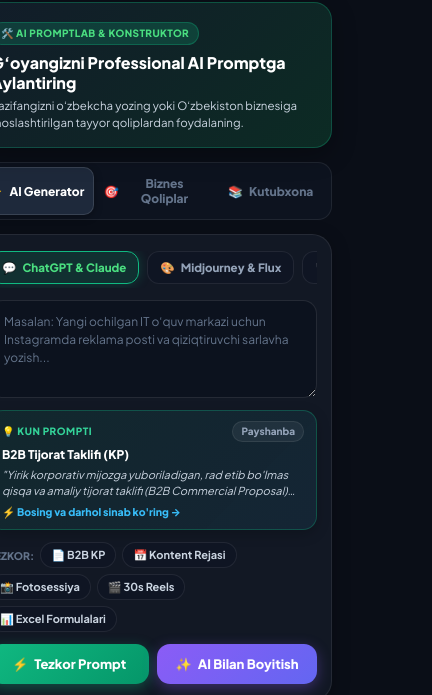
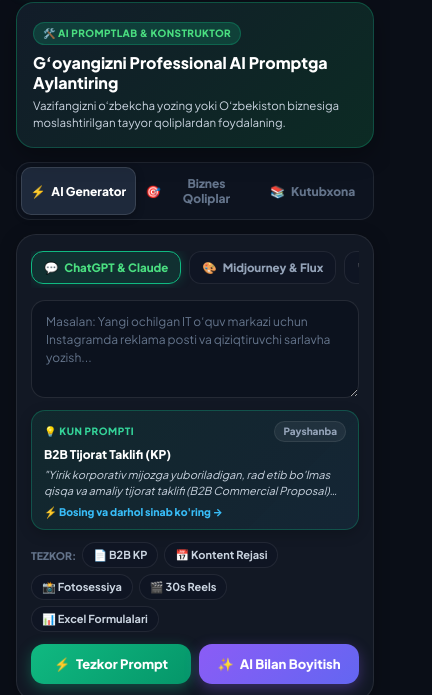
Before and after one commit to gptify/prompt-ustaxonasi, a plain HTML site: page index.html in a window 390 px wide. Shown: the part 72-767 px from the top of the page, 432 px wide, since content can reach past the window. Drawn offline with Linux system fonts and the light colour scheme.

Commit message:
fix(layout): resolve 20% left cutoff on mobile viewports by fixing body flex centering and constraining horizontal scrollbars

```diff
--- a/app.css
+++ b/app.css
@@ -47,14 +47,22 @@
   -webkit-tap-highlight-color: transparent;
 }
 
+html, body {
+  width: 100%;
+  max-width: 100%;
+  margin: 0;
+  padding: 0;
+  overflow-x: hidden;
+  position: relative;
+  -webkit-text-size-adjust: 100%;
+}
+
 body {
   font-family: var(--font-sans);
   background-color: var(--bg-main);
   color: var(--text-primary);
   min-height: 100vh;
-  display: flex;
-  justify-content: center;
-  overflow-x: hidden;
+  min-height: 100dvh;
   line-height: 1.45;
   -webkit-font-smoothing: antialiased;
 }
@@ -63,12 +71,16 @@ body {
 .app-container {
   width: 100%;
   max-width: 500px;
+  min-width: 0;
   min-height: 100vh;
+  min-height: 100dvh;
+  margin: 0 auto;
   background-color: var(--bg-main);
   padding: 12px 16px 95px 16px;
   display: flex;
   flex-direction: column;
   position: relative;
+  overflow-x: clip;
 }
 
 /* Header & Profile Row */
@@ -262,6 +274,10 @@ body {
 .models-scroll-bar {
   display: flex;
   gap: 8px;
+  width: 100%;
+  max-width: 100%;
+  min-width: 0;
+  box-sizing: border-box;
   overflow-x: auto;
   padding-bottom: 4px;
   -webkit-overflow-scrolling: touch;
@@ -643,6 +659,10 @@ body {
 .categories-filter-bar {
   display: flex;
   gap: 6px;
+  width: 100%;
+  max-width: 100%;
+  min-width: 0;
+  box-sizing: border-box;
   overflow-x: auto;
   padding-bottom: 4px;
   -webkit-overflow-scrolling: touch;
@@ -679,6 +699,10 @@ body {
 .templates-slider {
   display: flex;
   gap: 8px;
+  width: 100%;
+  max-width: 100%;
+  min-width: 0;
+  box-sizing: border-box;
   overflow-x: auto;
   padding-bottom: 6px;
   -webkit-overflow-scrolling: touch;
--- a/index.html
+++ b/index.html
@@ -14,7 +14,7 @@
   <link href="https://fonts.googleapis.com/css2?family=JetBrains+Mono:wght@400;600;700&family=Plus+Jakarta+Sans:wght@400;500;600;700;800;900&display=swap" rel="stylesheet">
 
   <!-- App Styles -->
-  <link rel="stylesheet" href="app.css?v=2.2.0">
+  <link rel="stylesheet" href="app.css?v=2.2.1">
 </head>
 <body>
 
@@ -273,6 +273,6 @@
   </div>
 
   <!-- App Logic (Cache-busted for Telegram Mini-App WebView) -->
-  <script src="app.js?v=2.2.0"></script>
+  <script src="app.js?v=2.2.1"></script>
 </body>
 </html>
```
